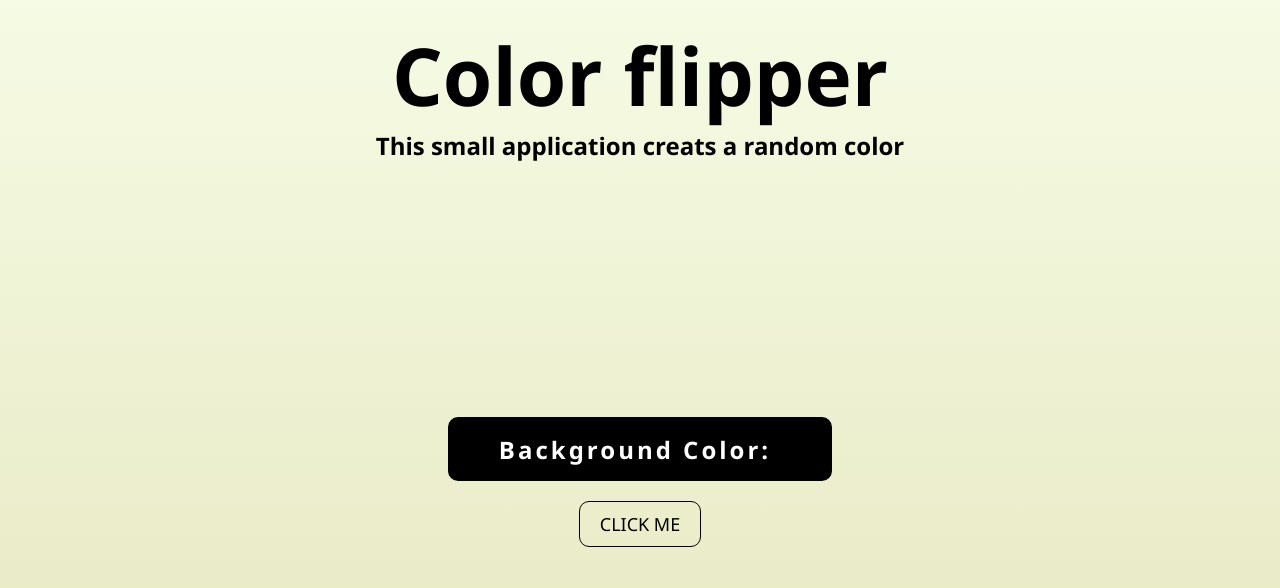
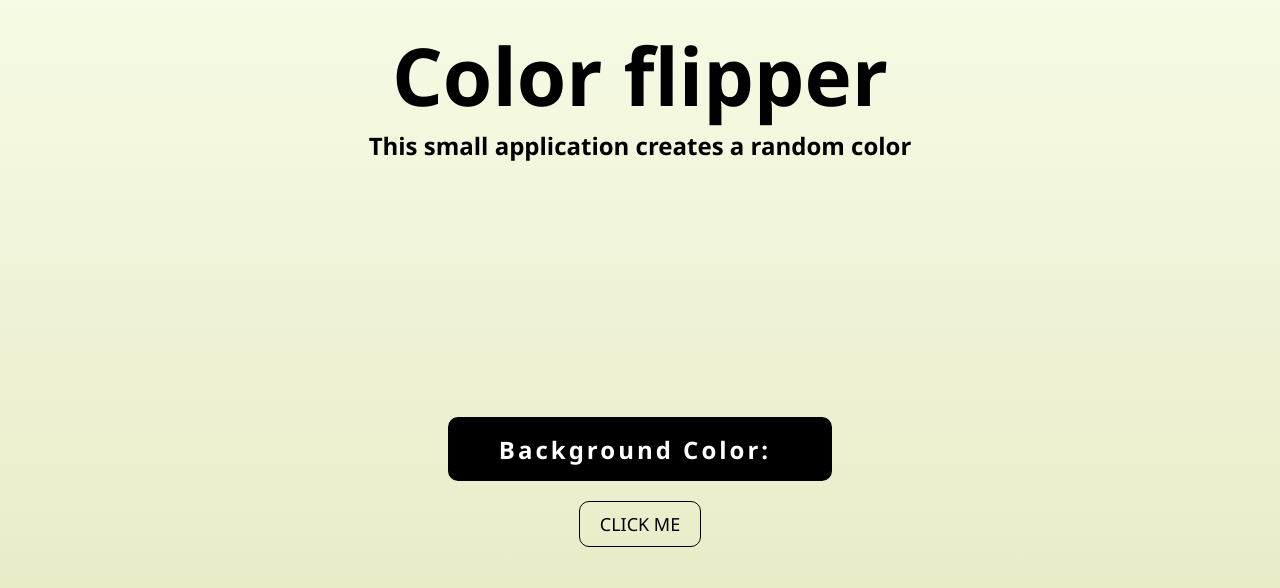
Before and after one commit to Floki966/Color-flipper, a plain HTML site: page index.html in a window 1280 px wide. Drawn offline with Linux system fonts and the light colour scheme.

Commit message:
fixed spelling mistake

```diff
--- a/index.html
+++ b/index.html
@@ -8,7 +8,7 @@
   <body>
     <div class="text">
       <h1>Color flipper</h1>
-      <h2>This small application creats a random color</h2>
+      <h2>This small application creates a random color</h2>
     </div>
     <div class="container">
       <div class="container-2">
```
